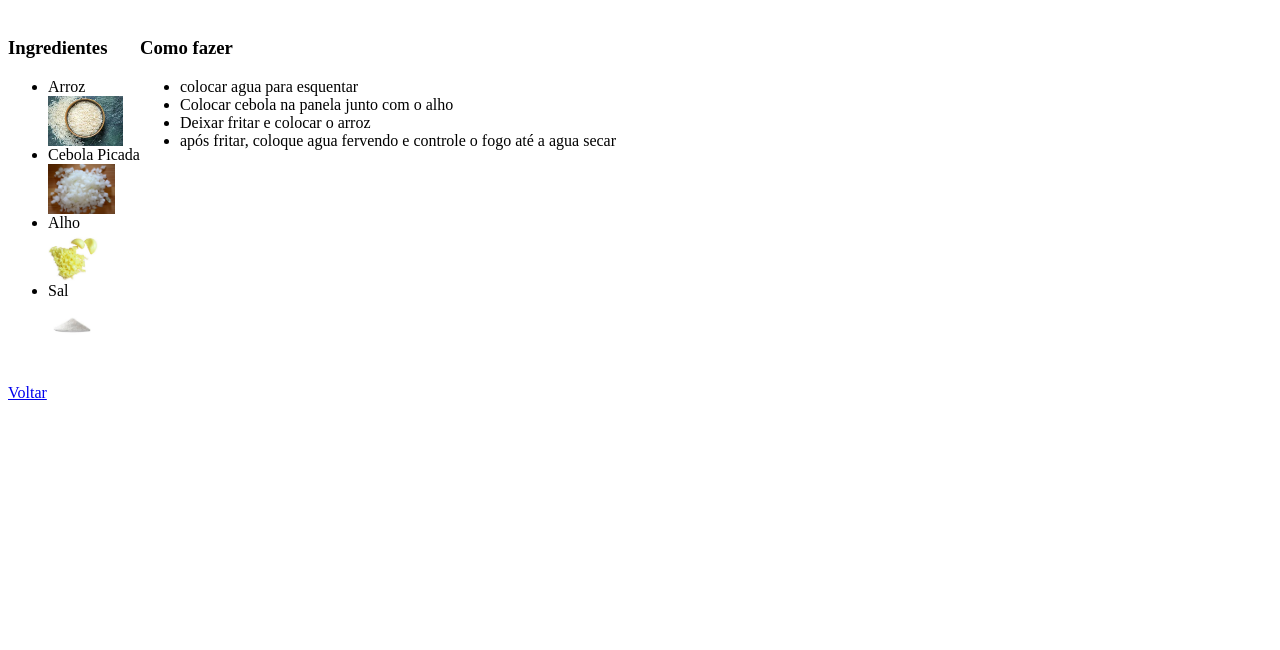
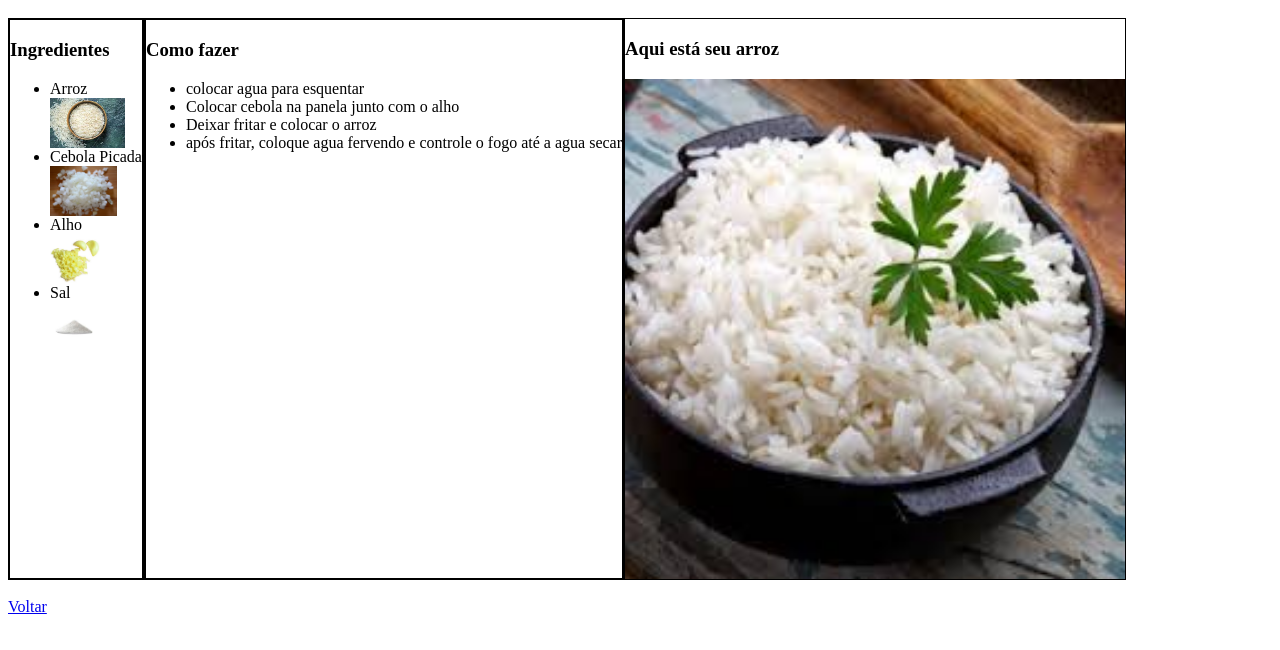
Before and after one commit to Vinicius-pinh/New-site-2025, a plain HTML site: page pagina2.html in a window 1280 px wide. Shown: the part 48-698 px from the top of the page. Drawn offline with Linux system fonts and the light colour scheme.

Commit message:
adding images

```diff
--- a/pagina2.html
+++ b/pagina2.html
@@ -1,7 +1,7 @@
 <html>
 <h1>Fazer arroz</h1>
 <div style="display: flex;">
-<div>
+<div style="border: 2px black solid">
 <h3>Ingredientes</h3>
 <ul>
     <li>Arroz</li>
@@ -15,7 +15,7 @@
 </ul>
 </div>
 
-<div>
+<div style="border: 2px black solid">
 <h3>Como fazer</h3>
 <ul>
     <li>colocar agua para esquentar</li>
@@ -25,6 +25,11 @@
 
 </ul>
 </div>
+<div style="border: 1px black solid;">
+    <h3>Aqui está seu arroz</h3>
+    <img src="arrozcozido.jpg" width="500"/>
+
+</div>
 
 </div>
 
```
Also changed, not shown: arrozcozido.jpg (added).
